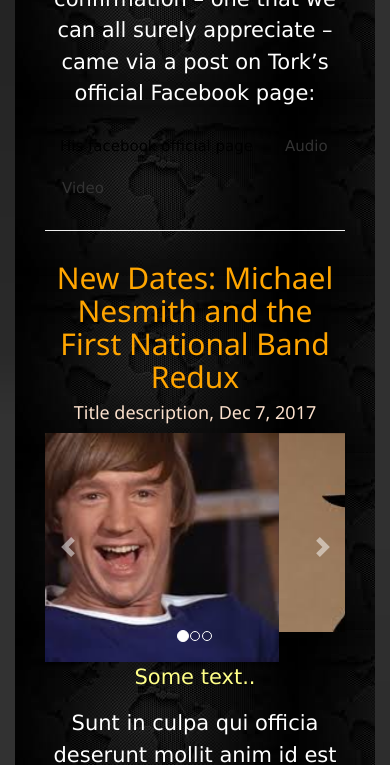
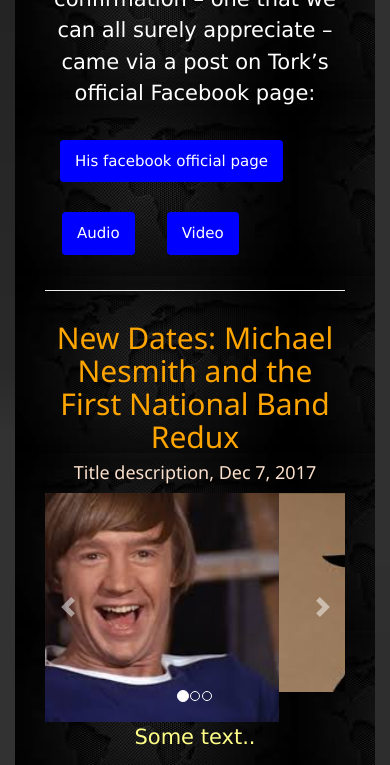
Before and after one commit to frankkode/music-project, a plain HTML site: page index.html in a window 390 px wide. Shown: the part 1720-2485 px from the top of the page. Drawn offline with nearby package versions, Linux system fonts and the light colour scheme.

Commit message:
add responsive changes

```diff
--- a/css/style.css
+++ b/css/style.css
@@ -1,13 +1,23 @@
 @import url('https://fonts.googleapis.com/css?family=Roboto:100,200,300,400,500,600,700|Exo:100,200,300,400,500,600,700');
 body {
-    font-family: 'Roboto', sans-serif;
-    margin: 0px;
-    padding: 0px;
+      font-family: 'Roboto', sans-serif;
+      margin: 0px;
+      padding: 0px;
+  background: url(../images/freeimage2.png);
+  background-position: center;
+  background-repeat: no-repeat;
+  background-size: cover;
+
+
 }
-@media screen and (min-width: 0px) and (max-width: 400px) {
-  body{ margin:0px;
-       padding:0px;
-  }  /* show it on smaller screen */
+
+
+@media screen and (min-width: 768px) and (max-width: 1024px){ /* Specific */
+ body{
+      margin-left: 0px;
+      float: left;
+      padding: 0px;
+  }
 }
 
 
@@ -99,10 +109,19 @@ background-position: center;
     position: relative;
     height: 100%;
 
+}
+
+ .nava{
+     color: white;
+     background-color: blue;
+     margin: 15px
+
+
+ }
 
 
 
-}
+
 .navbar .navbar-nav :hover{
     color: orange;
     background-color: clear;
@@ -276,26 +295,6 @@ h {
 }
 
 
-
-body {
-  background: url(../images/freeimage2.png);
-  background-position: center;
-  background-repeat: no-repeat;
-  background-size: cover;
-
-
-}
-
-@media screen and (min-width: 768px) { /* Specific to this particular image */
-  background {
-      background-size: cover;
-    left: 50%;
-    margin-left: -512px;   /* 50% */
-  }
-}
-
-
-
 .jumbotron{
     background:url(../images/black4.png);
     margin-top: 15px;
@@ -387,11 +386,13 @@ body {
 
 
 .warning{
-    background-color: #BC8F8F;
+    background-color:#D2691E  ;
     border-radius: 15px;
+    width: 300px;
+
 }
 .warning:hover{
-    background-color: #D2691E;
+    background-color: #BC8F8F;
 }
 .medium{
     text-align: center;
--- a/index.html
+++ b/index.html
@@ -161,7 +161,7 @@ Per The New York Times, Tork’s death was confirmed by his son, Ivan Iannoli, w
 
       <ul class="nav nav-pills ">
         <li class="nav-item">
-          <a class="nav-link nava" href="/"> <font color=black>His facebook official page</font></a>
+          <a class="nav-link nava" href="/">His facebook official page</a>
         </li>
         <li class="nav-item">
           <a class="nav-link nava " href="/">Audio</a>
```
